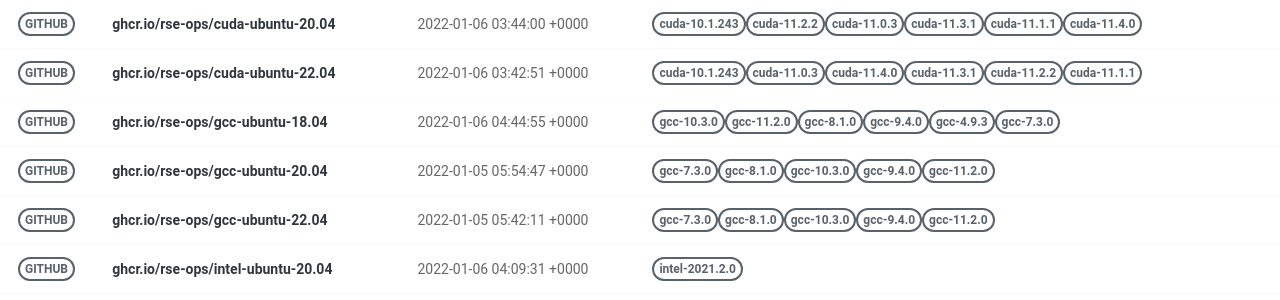
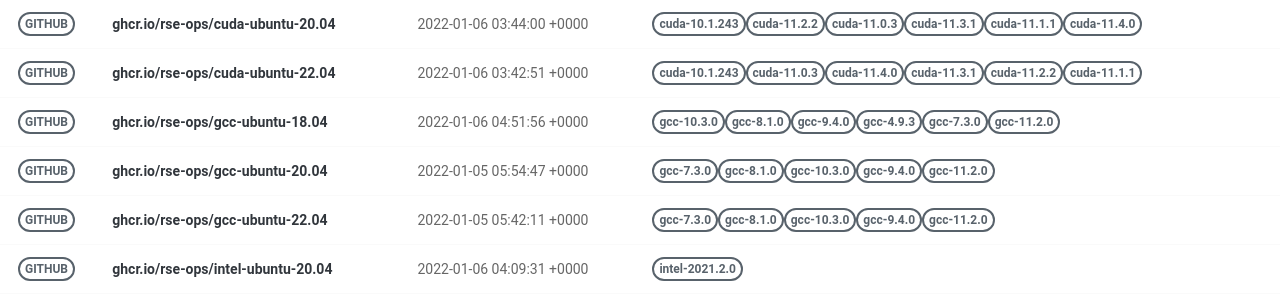
Before and after one commit to rse-ops/docker-images, a Jekyll site: the page built from pages/index.md, in a window 1280 px wide. Shown: the part 277-577 px from the top of the page. Built offline with Jekyll 4.4.1, drawn with Linux system fonts in a browser that asks for light colours; nearby versions of some CDN libraries.

Commit message:
Automated push to update library 2022-01-06

```diff
--- a/_library/ghcr.io-rse-ops-gcc-ubuntu-18.04.md
+++ b/_library/ghcr.io-rse-ops-gcc-ubuntu-18.04.md
@@ -1,7 +1,7 @@
 ---
 layout: container
 name: ghcr.io/rse-ops/gcc-ubuntu-18.04
-updated_at: 2022-01-06 04:44:55.888748
+updated_at: 2022-01-06 04:51:56.859086
 
 
 container_url: https://github.com/orgs/rse-ops/packages/container/package/gcc-ubuntu-18.04
```
Also changed, not shown: other parts of _library/ghcr.io-rse-ops-gcc-ubuntu-18.04.md (+3 -3 lines).
